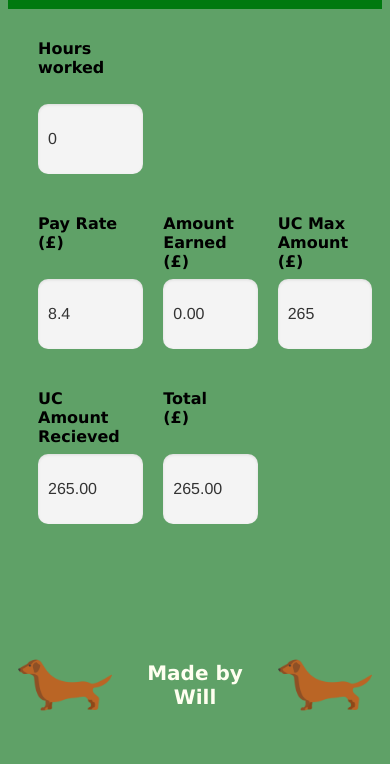
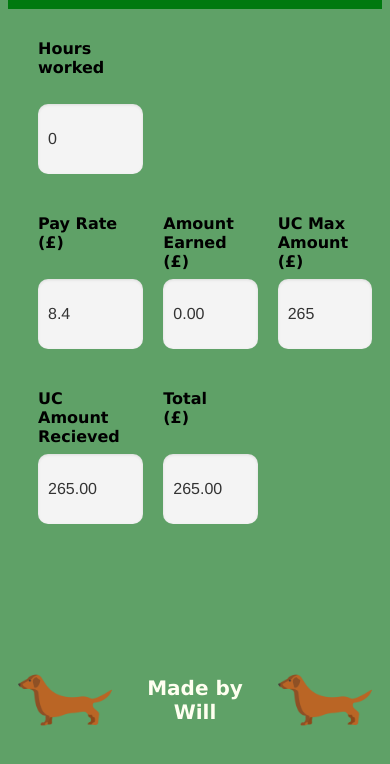
Before and after one commit to wgw0/ucalculator, a plain HTML site: page index.html in a window 390 px wide. Shown: the part 94-858 px from the top of the page. Drawn offline with Linux system fonts and the light colour scheme.

Commit message:
Fixed footer for mobile

```diff
--- a/style.css
+++ b/style.css
@@ -1,6 +1,12 @@
-/* SET DEFAULT FONT */
+/* SET PAGE */
+
+html {
+  position: relative;
+  min-height: 100%;
+}
 
 body{
+    margin-bottom: 100px; /* Height of the footer */
     font-family: Verdana, Geneva, Tahoma, sans-serif;
     background-color: #5fa167;
 }
@@ -95,13 +101,14 @@ footer {
   margin: 0;
   font-weight: bold;
   text-align: center;
-  position: fixed;
+  position: absolute;
   bottom: 0;
   left: 0;
   right: 0;
+  height: 100px; /* Height of the footer */
 }
 
-footer a{
+footer a {
   text-decoration: none;
   font-size: 20px;
   color: ivory;
```
